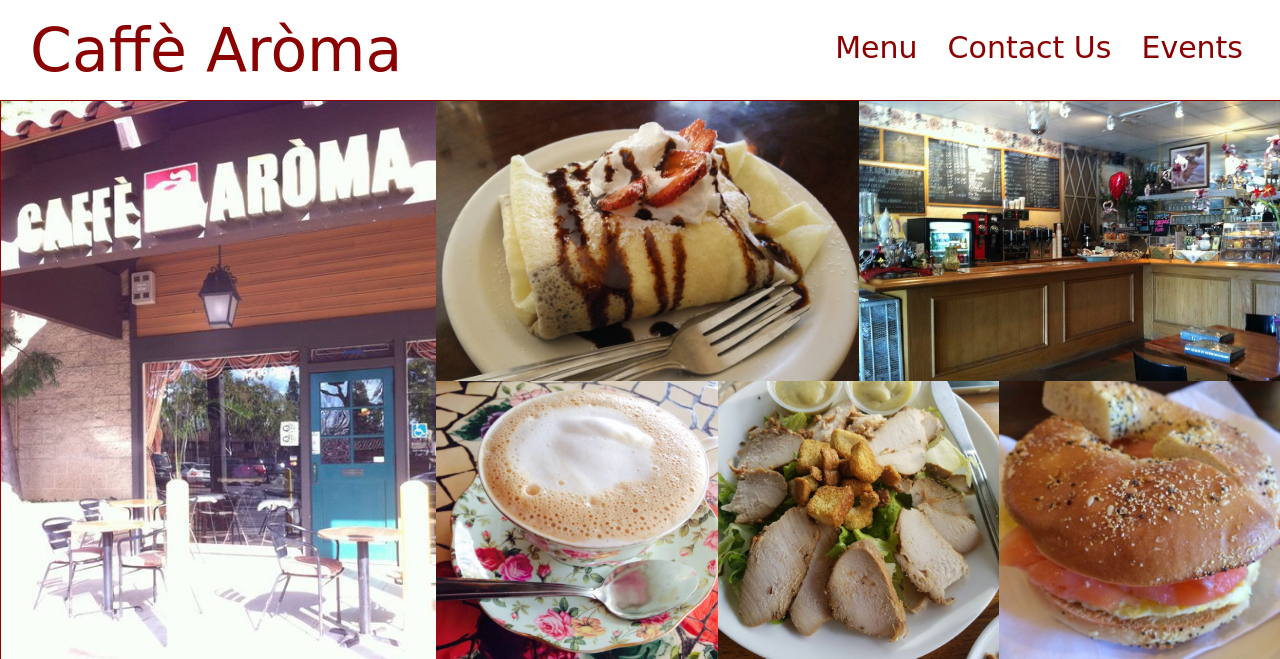
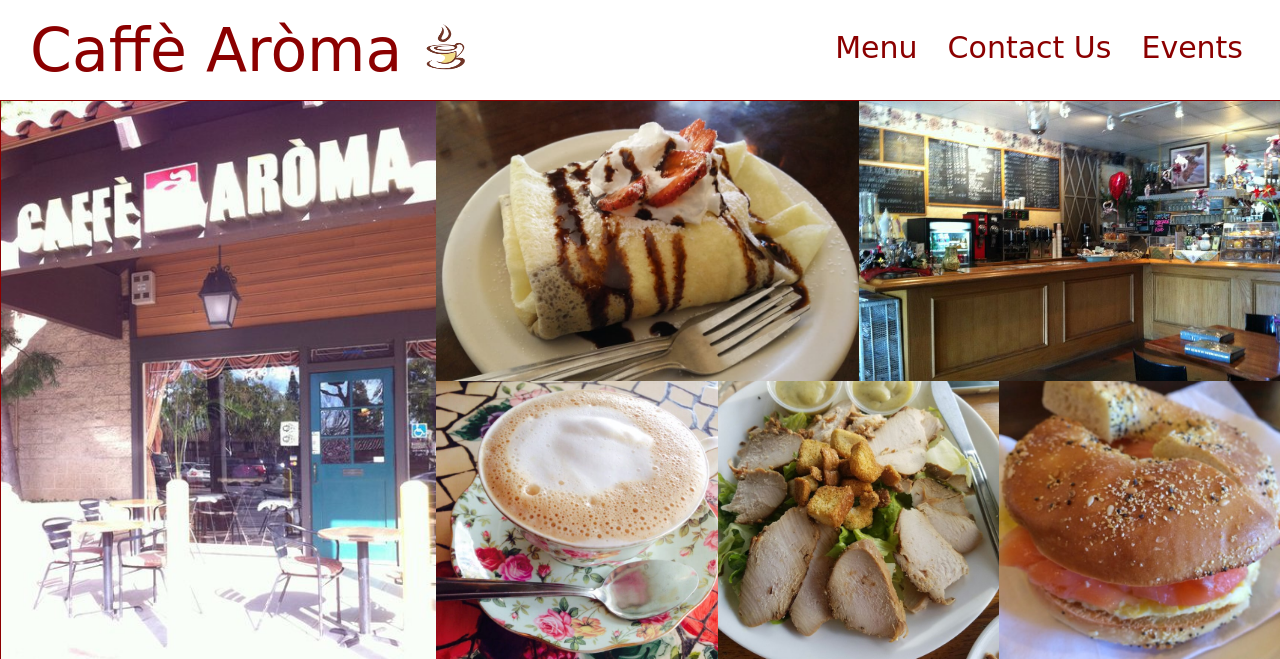
Before and after one commit to emoon002/CaffeAroma, a plain HTML site: page index.html in a window 1280 px wide. Shown: the top 659 px of the page. Drawn offline with Linux system fonts and the light colour scheme; a web font is replaced by a local one.

Commit message:
Added header logo and modified footer link logo colors to match theme

```diff
--- a/css/main.css
+++ b/css/main.css
@@ -44,12 +44,19 @@ ul {
     margin: 0 0 0 30px;
 }
 
-.header > h1 {
+.site-logo {
     font: 60px 'Clicker Script', cursive;
     margin: 0 0 0 30px;
     vertical-align: middle;
     line-height: 100px;
     display: inline;
+}
+
+.logo {
+    height: 50px;
+    width: 50px;
+    display: inline-block;
+    margin-left: 20px;
 }
 
 /* Home Gallery */
--- a/index.html
+++ b/index.html
@@ -16,7 +16,7 @@
 <body>
     <div class="header-wrapper">
         <div class="header">
-            <h1 class="site-logo"><a href="index.html">Caffè Aròma</a></h1>
+            <h1 class="site-logo"><a href="index.html">Caffè Aròma<img src="img/coffee.jpg" alt="logo" class="logo"/></a></h1>
             <ul class="header-navigation">
                 <li><a href="">Menu</a></li>
                 <li><a href="">Contact Us</a></li>
```
Also changed, not shown: img/coffee.jpg (added), img/facebook.jpg, img/phone.jpg.
